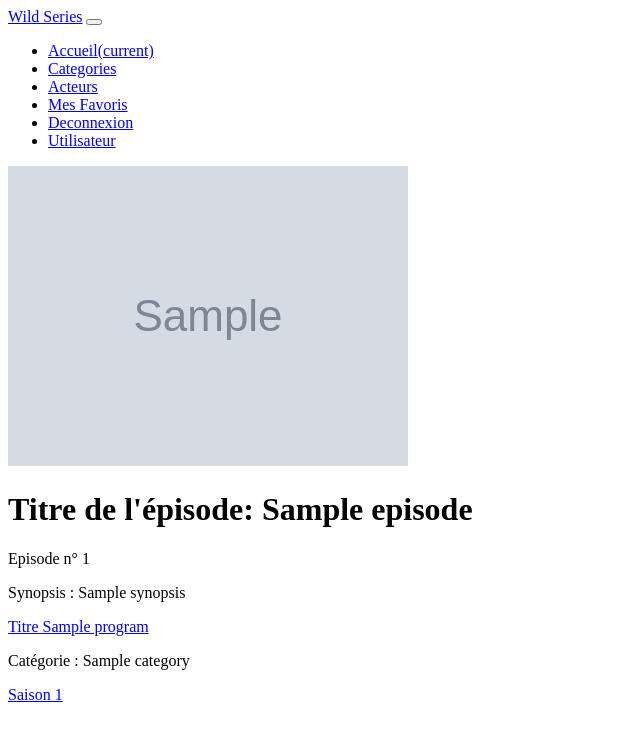
After one commit to Biffou/wild-series, a Symfony app: template templates/wild/episode.html.twig in a window 1280 px wide. The commit adds this page. Shown: the top 741 px of the page, without its empty margins (0-640 px from the left). Run offline with Twig, Linux system fonts and the light colour scheme; the template is opened without the code that fills it: most values are stand-ins (such as "Sample title", 1, 10 or a date in 2020); grey boxes marked "Sample" are stand-in pictures; some libraries are stand-ins or nearby versions.

Commit message:
add quete 10

```diff
--- /dev/null
+++ b/templates/wild/episode.html.twig
@@ -0,0 +1,18 @@
+{% extends 'base.html.twig' %}
+{% block title %}Program{% endblock %}
+
+{% block body %}
+
+    <div class="media">
+        <img class="align-self-start mr-3" src="{{program.poster}}" alt="{{ program.title }} poster">
+        <div class="media-body">
+            <h1 class="mt-0">Titre de l'épisode: {{ episode.title }}</h1>
+            <p>Episode n° {{ episode.number }}</p>
+            <p>Synopsis : {{ episode.synopsis }}</p>
+            <a href="{{ path('wild_index', { 'id': program.id }) }}">Titre {{ program.title }}</a>
+            <p>Catégorie : {{ program.category.name }}</p>
+            <a href="{{ path('wild_season', { 'id': season.id }) }}">Saison {{ season.number }}</a>
+        </div>
+    </div>
+
+{% endblock %}
--- a/templates/wild/season.html.twig
+++ b/templates/wild/season.html.twig
@@ -27,7 +27,8 @@
                 <p>Catégorie : {{ program.category.name }}</p>
                 {% for episode in episodes %}
                     <ul>
-                        <li> Titre: {{ episode.title }}</li>
+                        <a href=" {{ path('wild_episode', {'id': episode.id }) }}">
+                            <li> Titre: {{ episode.title }}</li></a>
                         <li> Episode n°: {{ episode.number }}</li>
                         <li> Synopsis : {{ episode.synopsis }}</li>
                     </ul>
```
Also changed, not shown: src/Controller/WildController.php (+18 -0 lines), README.md.
